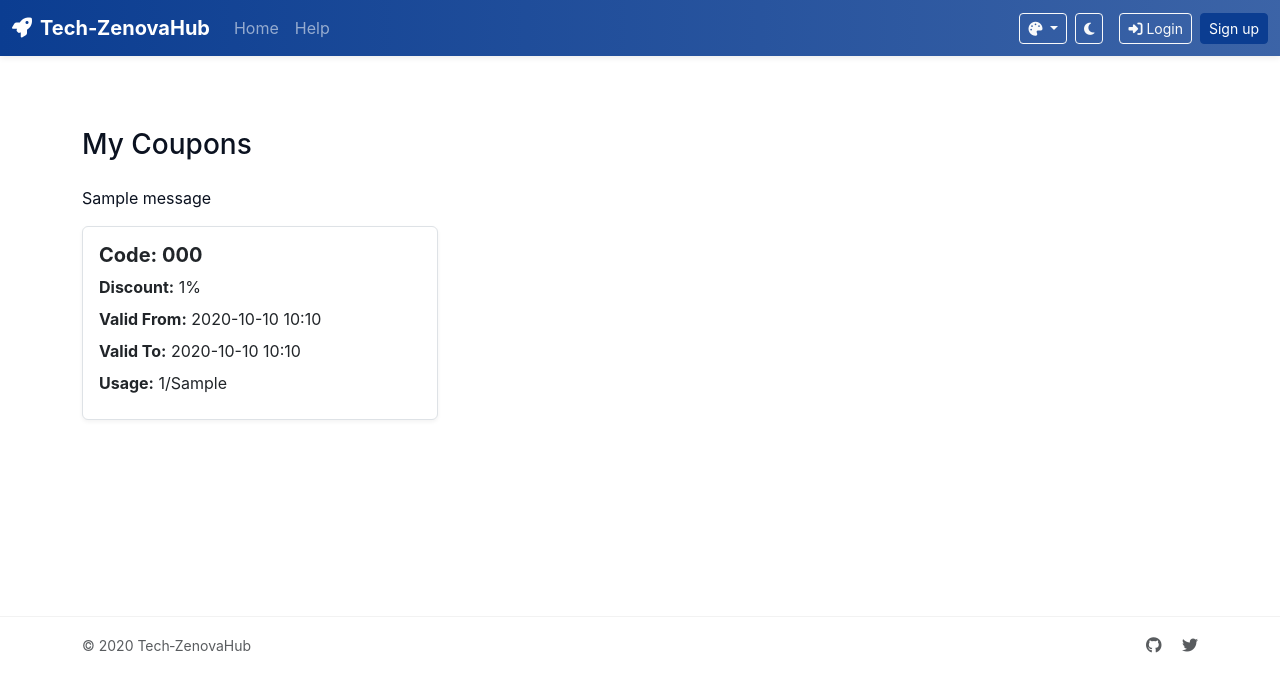
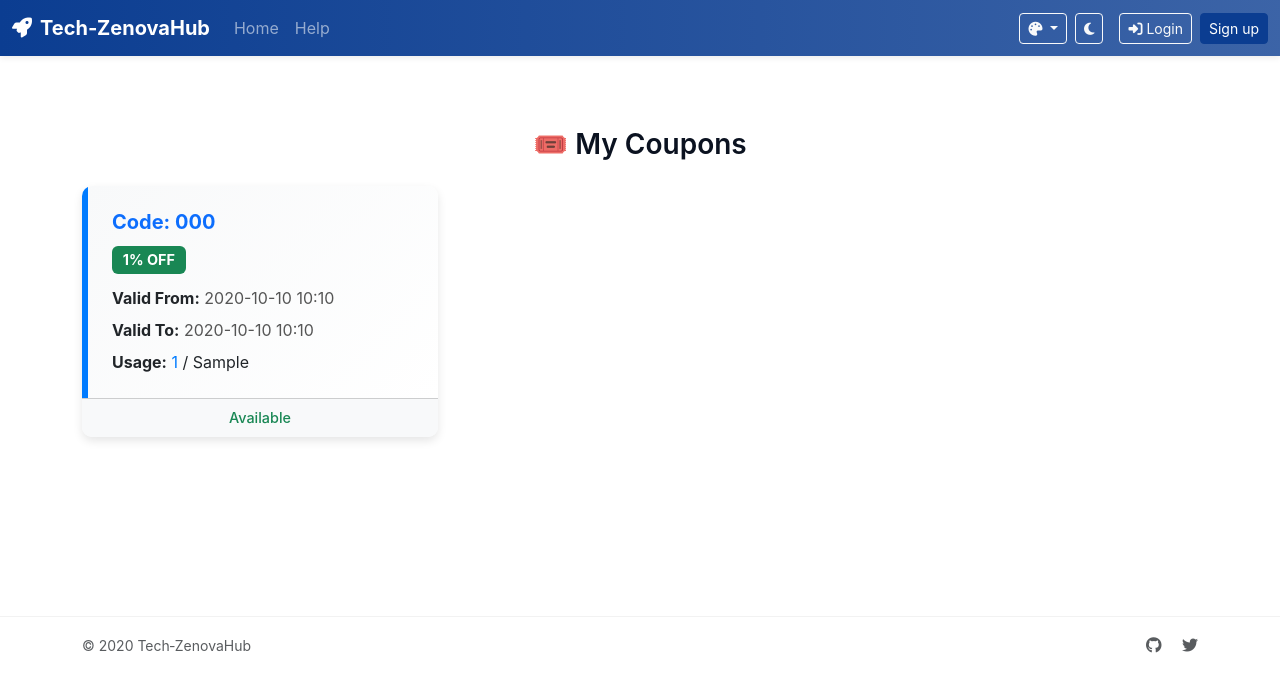
Before and after one commit to developer-badhan/Tech-ZenovaHub, a Django app: template shop/templates/coupon/customer_coupon_list.html in a window 1280 px wide. Shown: the top 677 px of the page. Run offline with Django 3.2, Linux system fonts and the light colour scheme; the template is opened without the code that fills it: most values are stand-ins (such as "Sample title", 1, 10 or a date in 2020); one stand-in notice (Sample message) is shown; some libraries are stand-ins or nearby versions.

Commit message:
ui improvement

```diff
--- a/shop/templates/coupon/customer_coupon_list.html
+++ b/shop/templates/coupon/customer_coupon_list.html
@@ -3,34 +3,60 @@
 
 {% block content %}
 <div class="container mt-5">
-  <h3 class="mb-4">My Coupons</h3>
-
-  {% if messages %}
-    <ul class="messages" style="list-style: none; padding: 0;">
-      {% for message in messages %}
-        <li{% if message.tags %} class="{{ message.tags }}"{% endif %} style="margin-bottom: 10px;">{{ message }}</li>
-      {% endfor %}
-    </ul>
-  {% endif %}
-
+  <h3 class="mb-4 text-center" style="font-weight: 600;">🎟️ My Coupons</h3>
   {% if coupons %}
     <div class="row">
       {% for coupon in coupons %}
       <div class="col-md-4 col-sm-6 mb-4">
-        <div class="card h-100" style="border: 1px solid #dee2e6; box-shadow: 0 2px 4px rgba(0,0,0,0.05);">
-          <div class="card-body" style="padding: 1rem;">
-            <h5 class="card-title" style="font-weight: bold;">Code: {{ coupon.code }}</h5>
-            <p class="card-text" style="margin: 0.5rem 0;"><strong>Discount:</strong> {{ coupon.discount_percent }}%</p>
-            <p class="card-text" style="margin: 0.5rem 0;"><strong>Valid From:</strong> {{ coupon.valid_from|date:"Y-m-d H:i" }}</p>
-            <p class="card-text" style="margin: 0.5rem 0;"><strong>Valid To:</strong> {{ coupon.valid_to|date:"Y-m-d H:i" }}</p>
-            <p class="card-text" style="margin: 0.5rem 0;"><strong>Usage:</strong> {{ coupon.used_count }}/{{ coupon.usage_limit }}</p>
+        <div class="card h-100"
+             style="border: none; border-radius: 10px; overflow: hidden; box-shadow: 0 4px 10px rgba(0,0,0,0.1); transition: transform 0.2s ease, box-shadow 0.2s ease;">
+          <div class="card-body"
+               style="padding: 1.5rem; background: linear-gradient(135deg, #f8f9fa 0%, #ffffff 100%); border-left: 6px solid #007bff;">
+            <h5 class="card-title text-primary" style="font-weight: 700; font-size: 1.25rem; margin-bottom: 0.75rem;">
+              <i class="bi bi-ticket-perforated"></i> Code: {{ coupon.code }}
+            </h5>
+
+            <div style="margin-bottom: 0.75rem;">
+              <span class="badge bg-success" style="font-size: 0.9rem; padding: 0.5em 0.75em;">
+                {{ coupon.discount_percent }}% OFF
+              </span>
+            </div>
+
+            <p class="card-text mb-2"><strong>Valid From:</strong>
+              <span style="color: #555;">{{ coupon.valid_from|date:"Y-m-d H:i" }}</span>
+            </p>
+
+            <p class="card-text mb-2"><strong>Valid To:</strong>
+              <span style="color: #555;">{{ coupon.valid_to|date:"Y-m-d H:i" }}</span>
+            </p>
+
+            <p class="card-text mb-0"><strong>Usage:</strong>
+              <span style="color: #007bff;">{{ coupon.used_count }}</span> / {{ coupon.usage_limit }}
+            </p>
+          </div>
+          <div class="card-footer text-center bg-light" style="font-size: 0.9rem; font-weight: 500;">
+            {% if coupon.used_count >= coupon.usage_limit %}
+              <span class="text-danger">Expired or Fully Used</span>
+            {% else %}
+              <span class="text-success">Available</span>
+            {% endif %}
           </div>
         </div>
       </div>
       {% endfor %}
     </div>
   {% else %}
-    <p>You don’t have any coupons assigned yet.</p>
+    <div class="text-center" style="padding: 40px 0;">
+      <img src="https://cdn-icons-png.flaticon.com/512/4076/4076549.png" alt="No Coupons" width="100" class="mb-3">
+      <p style="font-size: 1.1rem; color: #666;">You don’t have any coupons assigned yet.</p>
+    </div>
   {% endif %}
 </div>
+
+<style>
+  .card:hover {
+    transform: translateY(-5px);
+    box-shadow: 0 6px 16px rgba(0,0,0,0.15);
+  }
+</style>
 {% endblock %}
--- a/shop/templates/product/product_listadmin.html
+++ b/shop/templates/product/product_listadmin.html
@@ -92,9 +92,6 @@
           <!-- Updated Action Buttons -->
           <td>
             <div class="d-flex justify-content-center gap-2 flex-wrap">
-              <a href="{% url 'product_detail' product.id %}" class="btn btn-sm btn-info text-white" title="View">
-                <i class="fa fa-eye"></i>
-              </a>
               <a href="{% url 'product_update' product.id %}" class="btn btn-sm btn-warning text-white" title="Edit">
                 <i class="fa fa-edit"></i>
               </a>
--- a/user/templates/base.html
+++ b/user/templates/base.html
@@ -128,11 +128,6 @@
         "timeOut": "4000"
     };
 
-    {% if messages %}
-        {% for message in messages %}
-            toastr["{{ message.tags }}"]("{{ message|escapejs }}");
-        {% endfor %}
-    {% endif %}
 </script>
 
 <!-- App scripts -->
```
